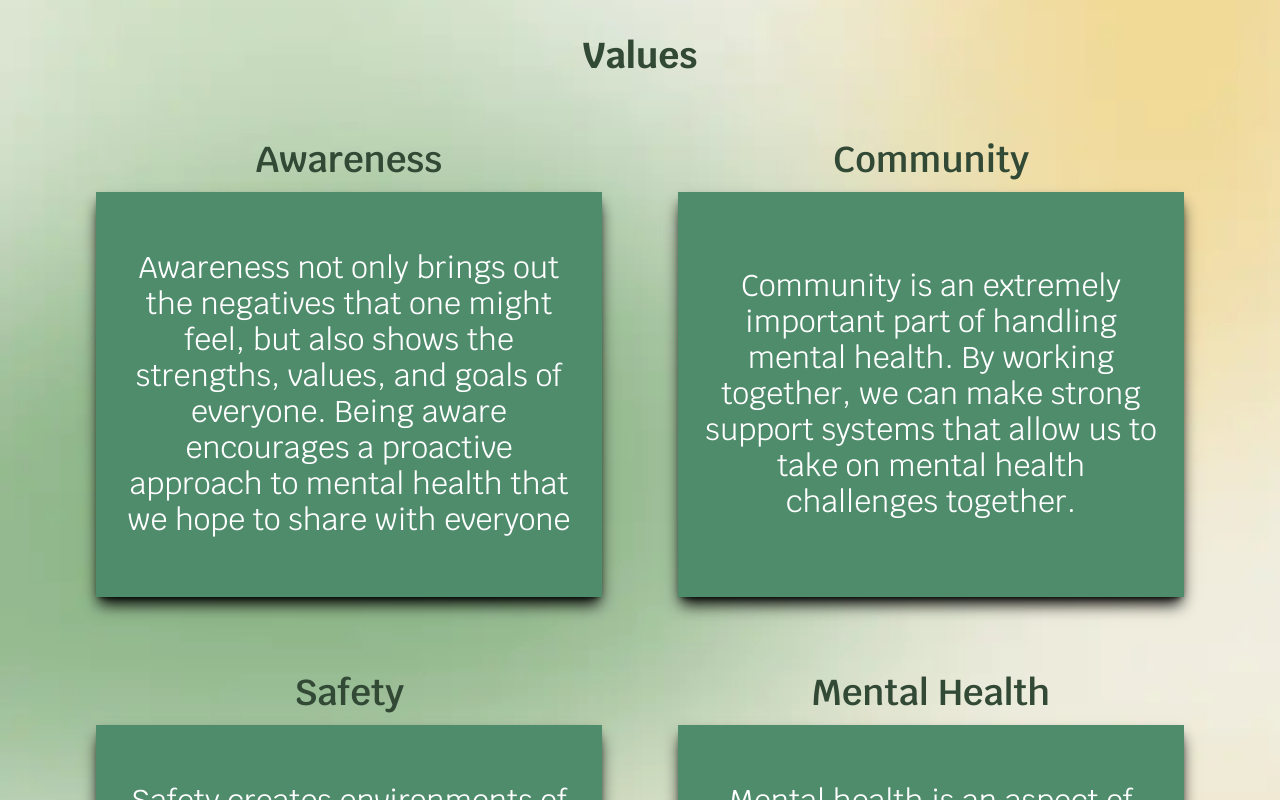
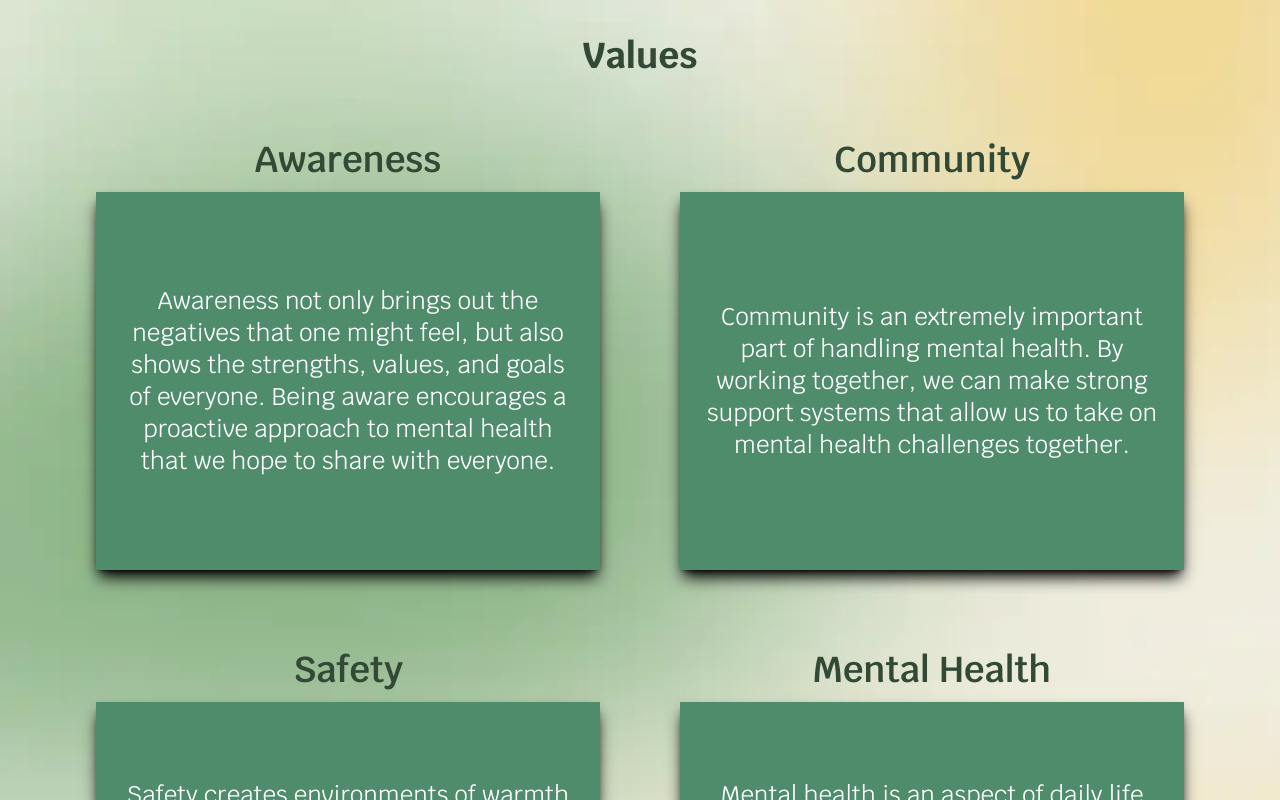
Before and after one commit to acm-ucr/leap-website, a Next.js app: page /about in a window 1280 px wide. Shown: the part 1640-2440 px from the top of the page. Built offline with nearby package versions, Linux system fonts and the light colour scheme.

Commit message:
motion to values

```diff
--- a/src/components/about/FAQCard.tsx
+++ b/src/components/about/FAQCard.tsx
@@ -33,7 +33,7 @@ const FAQCard: React.FC<FAQCardProps> = ({ text, backText }) => {
       </div>
 
       <div
-        className="square-lg flex aspect-[4/3] w-64 items-center justify-center bg-leap-mid-green p-6 text-center font-leap text-xl text-white shadow-lg shadow-leap-dark-green md:w-72 md:text-lg lg:w-80 lg:text-2xl"
+        className="square-lg flex aspect-[4/3] w-64 items-center justify-center bg-leap-mid-green p-6 text-center font-leap text-xl text-white shadow-lg shadow-black md:w-72 md:text-lg lg:w-80 lg:text-2xl"
         style={{ position: "relative", transformStyle: "preserve-3d" }}
       >
         <div
--- a/src/components/about/ValueCard.tsx
+++ b/src/components/about/ValueCard.tsx
@@ -1,3 +1,5 @@
+"use client";
+import { motion } from "framer-motion";
 interface ValueCardProps {
   title: string;
   text: string;
@@ -5,15 +7,23 @@ interface ValueCardProps {
 
 const ValueCard: React.FC<ValueCardProps> = ({ title, text }) => {
   return (
-    <div className="relative m-4 flex flex-col items-center">
+    <motion.div
+      className="relative m-4 flex flex-col items-center"
+      initial={{ opacity: 0, y: 20 }}
+      animate={{ opacity: 1, y: 0 }}
+      transition={{ duration: 0.6, ease: "easeOut" }}
+    >
       <div className="mb-3 text-center text-4xl font-semibold text-leap-dark-green">
         {title}
       </div>
 
-      <div className="flex aspect-[5/4] w-full items-center justify-center bg-leap-mid-green p-6 text-center font-leap text-3xl text-white shadow-lg shadow-black">
+      <motion.div
+        whileHover={{ scale: 1.05 }}
+        className="flex aspect-[4/3] w-full items-center justify-center bg-leap-mid-green p-6 text-center font-leap text-white shadow-lg shadow-black sm:text-lg md:text-xl lg:text-2xl"
+      >
         {text}
-      </div>
-    </div>
+      </motion.div>
+    </motion.div>
   );
 };
 
--- a/src/components/about/ValueSection.tsx
+++ b/src/components/about/ValueSection.tsx
@@ -1,3 +1,5 @@
+"use client";
+import { motion } from "framer-motion";
 import { valueData } from "@/data/ValueData";
 import ValueCard from "@/components/about/ValueCard";
 import BackgroundImage from "@/public/assets/about/bg-Value-about.webp";
@@ -12,15 +14,25 @@ export default function ValueSection() {
         className="absolute -z-10 h-full w-full object-cover"
       />
 
-      <div className="mb-12 text-5xl font-bold text-leap-dark-green md:text-4xl">
+      <motion.div
+        className="mb-12 text-5xl font-bold text-leap-dark-green md:text-4xl"
+        initial={{ x: -50, opacity: 0 }}
+        whileInView={{ opacity: 1, x: 0 }}
+        transition={{ duration: 1, delay: 0.5 }}
+      >
         Values
-      </div>
+      </motion.div>
 
-      <div className="grid w-full max-w-6xl grid-cols-1 gap-11 px-4 sm:grid-cols-2">
+      <motion.div
+        className="grid w-full max-w-6xl grid-cols-1 gap-12 px-4 sm:grid-cols-2"
+        initial={{ x: -50, opacity: 0 }}
+        whileInView={{ opacity: 1, x: 0 }}
+        transition={{ duration: 1, delay: 0.5 }}
+      >
         {valueData.map(({ title, text }, index) => (
           <ValueCard key={index} title={title} text={text} />
         ))}
-      </div>
+      </motion.div>
     </div>
   );
 }
--- a/src/data/ValueData.ts
+++ b/src/data/ValueData.ts
@@ -6,7 +6,7 @@ interface ValueItem {
 export const valueData: ValueItem[] = [
   {
     title: "Awareness",
-    text: "Awareness not only brings out the negatives that one might feel, but also shows the strengths, values, and goals of everyone. Being aware encourages a proactive approach to mental health that we hope to share with everyone",
+    text: "Awareness not only brings out the negatives that one might feel, but also shows the strengths, values, and goals of everyone. Being aware encourages a proactive approach to mental health that we hope to share with everyone.",
   },
   {
     title: "Community",
```
Also changed, not shown: package.json (+4 -4 lines).
